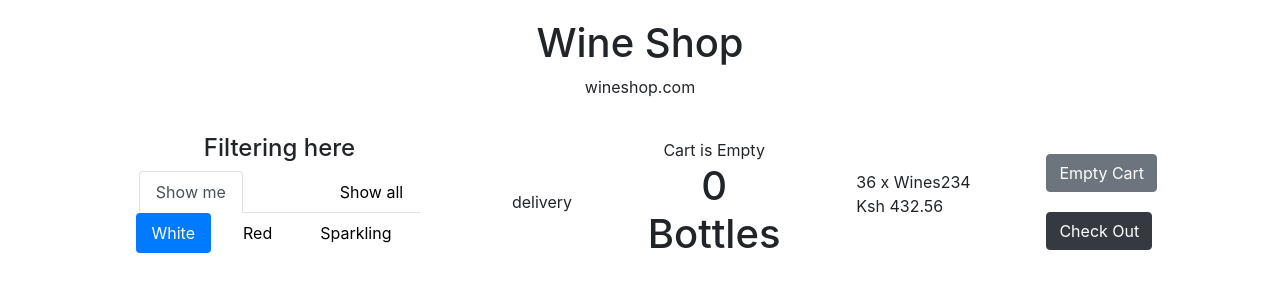
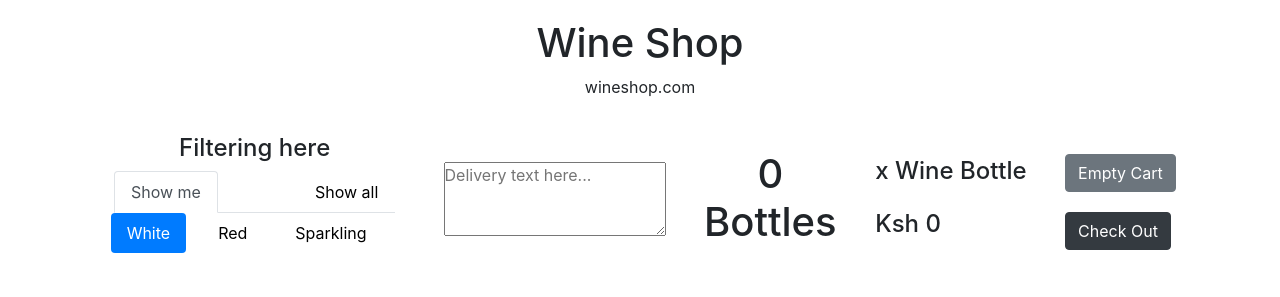
Before and after one commit to lumunge/Wine-Shop, a React (Create React App) app: page / in a window 1280 px wide. Shown: the top 297 px of the page. Built offline with nearby package versions, Linux system fonts and the light colour scheme; no server answers.

Commit message:
cart logic

```diff
--- a/src/App.css
+++ b/src/App.css
@@ -40,8 +40,6 @@ header{
 .cart-btn button{
   margin: 10px 0;
 }
-
-
 /* FILTERING STYLING */
 #nav-showme-tab{
   margin-right: 5rem;
@@ -81,7 +79,7 @@ header{
 }
 .bottle input,
 .case input{
-  width: 40%;
+  width: 60%;
   height: 10px;
 }
 .wine-header{
--- a/src/App.js
+++ b/src/App.js
@@ -11,10 +11,9 @@ export default class App extends React.Component{
     this.state = {
       wines: [],
       cartItems: [],
+      amount: ''
     }
-  }
-  state={
-
+    this.handleChange = this.handleChange.bind(this);
   }
 
   componentDidMount = () => {
@@ -34,19 +33,33 @@ export default class App extends React.Component{
   addToCart = (wine) => {
     const cartItems = this.state.cartItems.slice();
     let alreadyInCart = false;
-    cartItems.forEach(item => {
-      if(item.id === wine.id){
+    cartItems.forEach((item) => {
+      if(item.no === wine.no){
         item.count++;
-        alreadyInCart = true;
+        alreadyInCart=true;
       }
     });
-    if(alreadyInCart){
+    if(!alreadyInCart){
       cartItems.push({...wine, count: 1})
     }
     this.setState({
-      cartItems: cartItems
+      cartItems: cartItems,
     })
   }
+
+  clearCart = () => {
+    this.setState({
+      cartItems: [],
+      amount: ''
+    })
+  }
+
+
+  handleChange(e){
+    this.setState({
+        amount: e.target.value
+    })
+}
 
 
 
@@ -60,14 +73,18 @@ export default class App extends React.Component{
         <main>
           <div>
             <Cart
-              count={this.state.wines.length}
+              count={this.state.amount}
               cartItems={this.state.cartItems}
+              clearCart={this.clearCart}
+              amount={this.state.amount}
             />
           </div>
           <div className="wines">
             <Wine
               addToCart={this.addToCart}
               wines={this.state.wines}
+              amount={this.state.amount}
+              handleChange={this.handleChange}
             />
           </div>
         </main>
--- a/src/Components/Cart.jsx
+++ b/src/Components/Cart.jsx
@@ -1,10 +1,11 @@
 import React, { Component } from 'react'
+import formatCurrency from '../utils';
 
 export default class Cart extends Component {
     render() {
 
         const {cartItems} = this.props;
-
+        const {amount} = this.props;
 
         return (
             <div className="container">
@@ -39,25 +40,31 @@ export default class Cart extends Component {
                 </div>
                 <div className="cart-component">
                     <div className="text-center">
-                        delivery
+                        <form>
+                            <textarea cols="20" rows="3" placeholder="Delivery text here..."></textarea>
+                        </form>
                     </div>
                     <div className="text-center">
-                    <div>
                         {cartItems.length === 0 ? (
-                            <div className="cart cart-header">Cart is Empty</div>
+                            <h1>{cartItems.length} <br/> Bottles</h1>
                         ) : (
-                            <div className="cart cart-header">You have {cartItems.length} Items</div>
+                            <h1>{amount} <br/> Bottles</h1>
                         )}
+                        {/* <h1>{cartItems.length} <br/> Bottles</h1> */}
                     </div>
-                        <h1>{cartItems.length} <br/> Bottles</h1>
-                    </div>
-                    <div className="">
-                        <span>36 x Wines234 </span>
-                        <p>Ksh 432.56</p>
+                    <div className="prices">
+                        <div className="mb-4 amount">
+                            <h4>{amount} x Wine Bottle</h4>
+                        </div>
+                        <div className="price">
+                            <h4>{formatCurrency(
+                                cartItems.reduce((a, b) => a + b.cost.bottle * amount, 0)
+                            )}</h4>
+                        </div>
                     </div>
                     <div className="cart-btn">
                         <div className="">
-                            <button className="btn btn-secondary">Empty Cart</button>
+                            <button onClick={this.props.clearCart} className="btn btn-secondary">Empty Cart</button>
                         </div>
                         <div className="">
                             <button className="btn btn-dark">Check Out</button>
@@ -68,10 +75,3 @@ export default class Cart extends Component {
         )
     }
 }
-
-
-// {cartItems.length === 0 ? (
-//     <div>cart is empty</div>
-// ) : (
-//     <div> You have {cartItems.length} in teh cart{" " }
-// )}
--- a/src/Components/Wine.jsx
+++ b/src/Components/Wine.jsx
@@ -3,11 +3,12 @@ import formatCurrency from '../utils.js';
 import wineImage from '../Assets/img/remi-inconnu-Champagne-bottle.svg';
 
 export default class Wine extends Component {
+
     render() {
         return (
                 <div className="row wines">
                     {this.props.wines.map(wine => (
-                        <div className="col-sm-4 mb-4 wine">
+                        <div key={wine.no} className="col-sm-4 mb-4 wine">
                             <div className="wine-image">
                                 <img src={wineImage} alt={wine.name} />
                             </div>
@@ -20,14 +21,14 @@ export default class Wine extends Component {
                                         <h4>Bottle</h4>
                                         {formatCurrency(wine.cost.bottle)}
                                         <br/>
-                                        <input type="text"/> QTY
+                                        <input type="number" value={this.amount} onChange={this.props.handleChange}/> QTY
                                     </div>
                                     <div className="divider"></div>
                                     <div className="case">
                                         <h4>Case</h4>
                                         {formatCurrency(wine.cost.case)}
                                         <br/>
-                                        <input type="text"/> QTY
+                                        <input type="text"  /> QTY
                                     </div>
                                 </div>
                                 <div className="wine-buttons">
@@ -35,7 +36,7 @@ export default class Wine extends Component {
                                         <button className="btn btn-secondary mr-2">Details</button>
                                     </div>
                                     <div className="">
-                                        <button onClick={() => this.props.addToCart(wine)} className="btn ">Add to Cart</button>
+                                        <button onClick={() => this.props.addToCart(wine)} className="btn btn-dark">Add to Cart</button>
                                     </div>
                                 </div>
                             </div>
```
